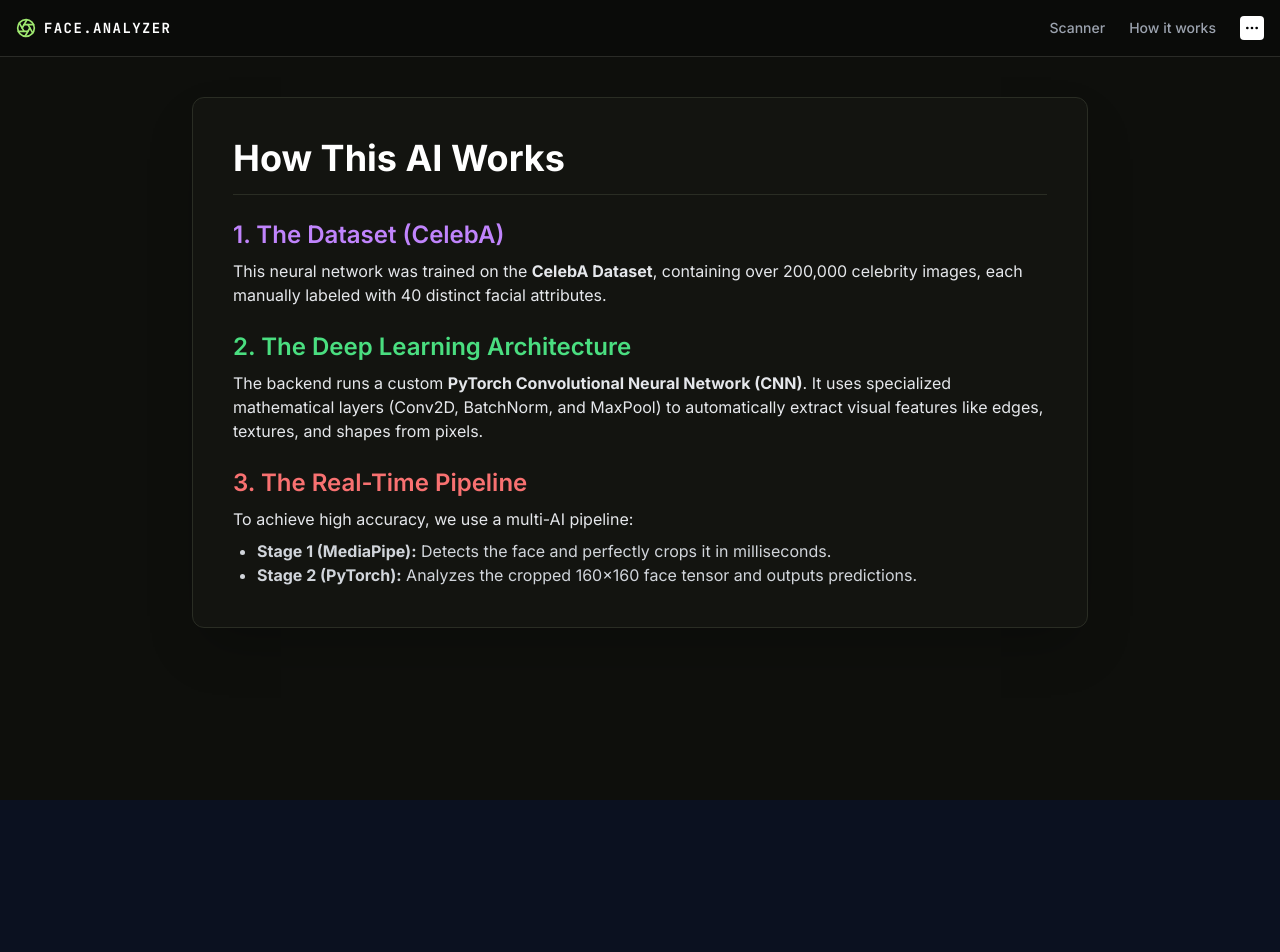
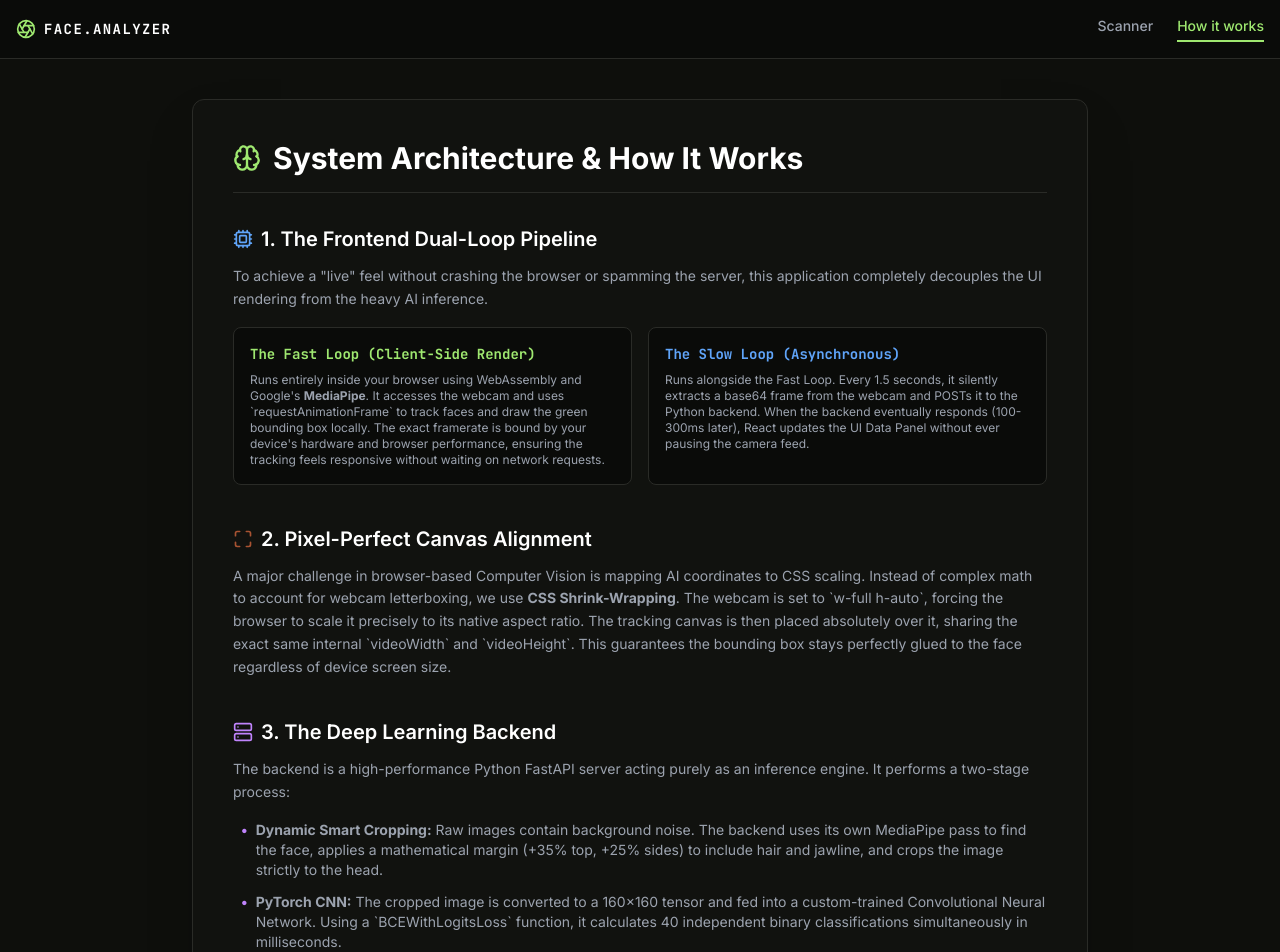
Before and after one commit to Yatin07/realtime-face-analysis, a React (Vite) app in the folder frontend/: page /about in a window 1280 px wide. Shown: the top 952 px of the page. Before the commit the page ends 800 px from the top, so only its background shows below. Built offline with nearby package versions, Linux system fonts and the light colour scheme; no server answers.

Commit message:
production backend changes

```diff
--- a/frontend/src/Navbar.jsx
+++ b/frontend/src/Navbar.jsx
@@ -1,7 +1,9 @@
-import { Link } from 'react-router-dom';
-import { Aperture, MoreHorizontal } from 'lucide-react';
+import { Link, useLocation } from 'react-router-dom';
+import { Aperture } from 'lucide-react';
 
 function Navbar() {
+    const location = useLocation();
+
     return (
         <nav className="bg-[#0A0B09] p-4 border-b border-[#2A2B27] sticky top-0 z-50">
             <div className="max-w-7xl mx-auto flex justify-between items-center">
@@ -10,11 +12,18 @@ function Navbar() {
                     <span>FACE.ANALYZER</span>
                 </div>
                 <div className="flex items-center space-x-6">
-                    <Link to="/" className="text-gray-400 hover:text-white font-medium text-sm transition">Scanner</Link>
-                    <Link to="/about" className="text-gray-400 hover:text-white font-medium text-sm transition">How it works</Link>
-                    <button className="bg-white text-black p-1 rounded hover:bg-gray-200 transition">
-                        <MoreHorizontal size={16} />
-                    </button>
+                    <Link
+                        to="/"
+                        className={`font-medium text-sm transition pb-1 border-b-2 ${location.pathname === '/' ? 'text-theme-lime border-theme-lime' : 'text-gray-400 border-transparent hover:text-white'}`}
+                    >
+                        Scanner
+                    </Link>
+                    <Link
+                        to="/about"
+                        className={`font-medium text-sm transition pb-1 border-b-2 ${location.pathname === '/about' ? 'text-theme-lime border-theme-lime' : 'text-gray-400 border-transparent hover:text-white'}`}
+                    >
+                        How it works
+                    </Link>
                 </div>
             </div>
         </nav>
--- a/frontend/src/pages/About.jsx
+++ b/frontend/src/pages/About.jsx
@@ -1,26 +1,73 @@
+import { Cpu, Maximize, Brain, Server } from 'lucide-react';
+
 function About() {
     return (
-        <div className="max-w-4xl mx-auto p-10 mt-10 bg-theme-card rounded-xl shadow-2xl border border-theme-border text-gray-200">
-            <h2 className="text-4xl font-bold text-white mb-6 border-b border-theme-border pb-4">How This AI Works</h2>
+        <div className="max-w-4xl mx-auto p-10 mt-10 bg-[#11120F] rounded-xl shadow-2xl border border-[#2A2B27] text-gray-200 font-sans">
+            <h2 className="text-3xl font-bold text-white mb-8 border-b border-[#2A2B27] pb-4 flex items-center space-x-3">
+                <Brain className="text-theme-lime" size={28} />
+                <span>System Architecture & How It Works</span>
+            </h2>
 
-            <div className="space-y-6">
+            <div className="space-y-10">
                 <section>
-                    <h3 className="text-2xl font-semibold text-purple-400 mb-2">1. The Dataset (CelebA)</h3>
-                    <p>This neural network was trained on the <strong>CelebA Dataset</strong>, containing over 200,000 celebrity images, each manually labeled with 40 distinct facial attributes.</p>
+                    <h3 className="text-xl font-semibold text-white mb-3 flex items-center space-x-2">
+                        <Cpu className="text-blue-400" size={20} />
+                        <span>1. The Frontend Dual-Loop Pipeline</span>
+                    </h3>
+                    <p className="text-gray-400 text-sm leading-relaxed mb-4">
+                        To achieve a "live" feel without crashing the browser or spamming the server, this application completely decouples the UI rendering from the heavy AI inference.
+                    </p>
+                    <div className="grid grid-cols-1 md:grid-cols-2 gap-4">
+                        <div className="bg-[#0A0B09] border border-[#2A2B27] p-4 rounded-lg">
+                            <h4 className="text-theme-lime font-mono text-sm font-bold mb-2">The Fast Loop (Client-Side Render)</h4>
+                            <p className="text-gray-400 text-xs">
+                                Runs entirely inside your browser using WebAssembly and Google's <strong>MediaPipe</strong>. It accesses the webcam and uses `requestAnimationFrame` to track faces and draw the green bounding box locally. The exact framerate is bound by your device's hardware and browser performance, ensuring the tracking feels responsive without waiting on network requests.
+                            </p>
+                        </div>
+                        <div className="bg-[#0A0B09] border border-[#2A2B27] p-4 rounded-lg">
+                            <h4 className="text-blue-400 font-mono text-sm font-bold mb-2">The Slow Loop (Asynchronous)</h4>
+                            <p className="text-gray-400 text-xs">
+                                Runs alongside the Fast Loop. Every 1.5 seconds, it silently extracts a base64 frame from the webcam and POSTs it to the Python backend. When the backend eventually responds (100-300ms later), React updates the UI Data Panel without ever pausing the camera feed.
+                            </p>
+                        </div>
+                    </div>
                 </section>
 
                 <section>
-                    <h3 className="text-2xl font-semibold text-green-400 mb-2">2. The Deep Learning Architecture</h3>
-                    <p>The backend runs a custom <strong>PyTorch Convolutional Neural Network (CNN)</strong>. It uses specialized mathematical layers (Conv2D, BatchNorm, and MaxPool) to automatically extract visual features like edges, textures, and shapes from pixels.</p>
+                    <h3 className="text-xl font-semibold text-white mb-3 flex items-center space-x-2">
+                        <Maximize className="text-theme-rust" size={20} />
+                        <span>2. Pixel-Perfect Canvas Alignment</span>
+                    </h3>
+                    <p className="text-gray-400 text-sm leading-relaxed">
+                        A major challenge in browser-based Computer Vision is mapping AI coordinates to CSS scaling. Instead of complex math to account for webcam letterboxing, we use <strong>CSS Shrink-Wrapping</strong>. The webcam is set to `w-full h-auto`, forcing the browser to scale it precisely to its native aspect ratio. The tracking canvas is then placed absolutely over it, sharing the exact same internal `videoWidth` and `videoHeight`. This guarantees the bounding box stays perfectly glued to the face regardless of device screen size.
+                    </p>
                 </section>
 
                 <section>
-                    <h3 className="text-2xl font-semibold text-red-400 mb-2">3. The Real-Time Pipeline</h3>
-                    <p>To achieve high accuracy, we use a multi-AI pipeline: </p>
-                    <ul className="list-disc ml-6 mt-2 text-gray-300">
-                        <li><strong>Stage 1 (MediaPipe):</strong> Detects the face and perfectly crops it in milliseconds.</li>
-                        <li><strong>Stage 2 (PyTorch):</strong> Analyzes the cropped 160x160 face tensor and outputs predictions.</li>
+                    <h3 className="text-xl font-semibold text-white mb-3 flex items-center space-x-2">
+                        <Server className="text-purple-400" size={20} />
+                        <span>3. The Deep Learning Backend</span>
+                    </h3>
+                    <p className="text-gray-400 text-sm leading-relaxed mb-4">
+                        The backend is a high-performance Python FastAPI server acting purely as an inference engine. It performs a two-stage process:
+                    </p>
+                    <ul className="space-y-3 text-sm text-gray-400 ml-2">
+                        <li className="flex space-x-2">
+                            <span className="text-purple-400 font-bold">•</span>
+                            <span><strong>Dynamic Smart Cropping:</strong> Raw images contain background noise. The backend uses its own MediaPipe pass to find the face, applies a mathematical margin (+35% top, +25% sides) to include hair and jawline, and crops the image strictly to the head.</span>
+                        </li>
+                        <li className="flex space-x-2">
+                            <span className="text-purple-400 font-bold">•</span>
+                            <span><strong>PyTorch CNN:</strong> The cropped image is converted to a 160x160 tensor and fed into a custom-trained Convolutional Neural Network. Using a `BCEWithLogitsLoss` function, it calculates 40 independent binary classifications simultaneously in milliseconds.</span>
+                        </li>
                     </ul>
+                </section>
+
+                <section>
+                    <h3 className="text-xl font-semibold text-white mb-3">4. Training Data & Limitations</h3>
+                    <p className="text-gray-400 text-sm leading-relaxed">
+                        The neural network was trained from scratch using the <strong>CelebA Dataset</strong> (200,000+ celebrity images). Because of the aggressive facial cropping used to improve general accuracy, features outside the immediate face (like <i>Neckties</i> or <i>Necklaces</i>) are often cut out, leading to unpredictable results for those specific traits. Additionally, predictions inherit the subjective biases of the original dataset labelers (e.g., subjective tags like "Attractive" or "Young").
+                    </p>
                 </section>
             </div>
         </div>
--- a/frontend/src/pages/Home.jsx
+++ b/frontend/src/pages/Home.jsx
@@ -166,7 +166,7 @@ function Home() {
             const ctx = canvasRef.current.getContext("2d");
             ctx.clearRect(0, 0, natW, natH);
 
-            if (detections.detections.length === 0) {
+            if (!detections || !detections.detections || detections.detections.length === 0) {
               ctx.font = "13px monospace";
               ctx.fillStyle = "#D97757";
               ctx.fillText("no face detected", 12, 24);
```
Also changed, not shown: 2 other files (tests, documents, lock files or other folders).
